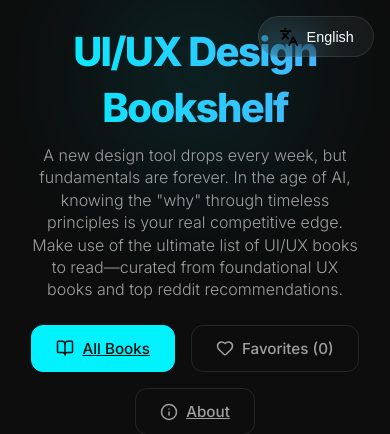
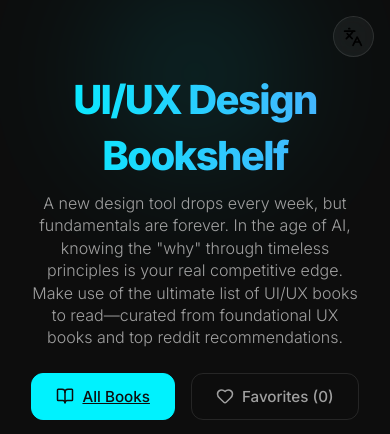
Before and after one commit to UmarShareef-design/design-bookshelf, a React (Vite) app: page / in a window 390 px wide. Shown: the top 434 px of the page. Built offline with nearby package versions, Linux system fonts and the light colour scheme.

Commit message:
Optimize language switcher and header for mobile to prevent overlap

```diff
--- a/src/styles/components.css
+++ b/src/styles/components.css
@@ -7,6 +7,8 @@
 @media (max-width: 768px) {
     .header-section {
         margin-bottom: var(--space-6);
+        padding-top: var(--space-12);
+        /* Add space for absolute language switcher */
     }
 }
 
@@ -367,6 +369,18 @@
     color: var(--text-primary);
 }
 
+@media (max-width: 480px) {
+    .lang-label {
+        display: none;
+    }
+
+    .language-btn {
+        padding: 0.6rem;
+        aspect-ratio: 1/1;
+        justify-content: center;
+    }
+}
+
 /* Modal */
 .modal-overlay {
     position: fixed;
```
